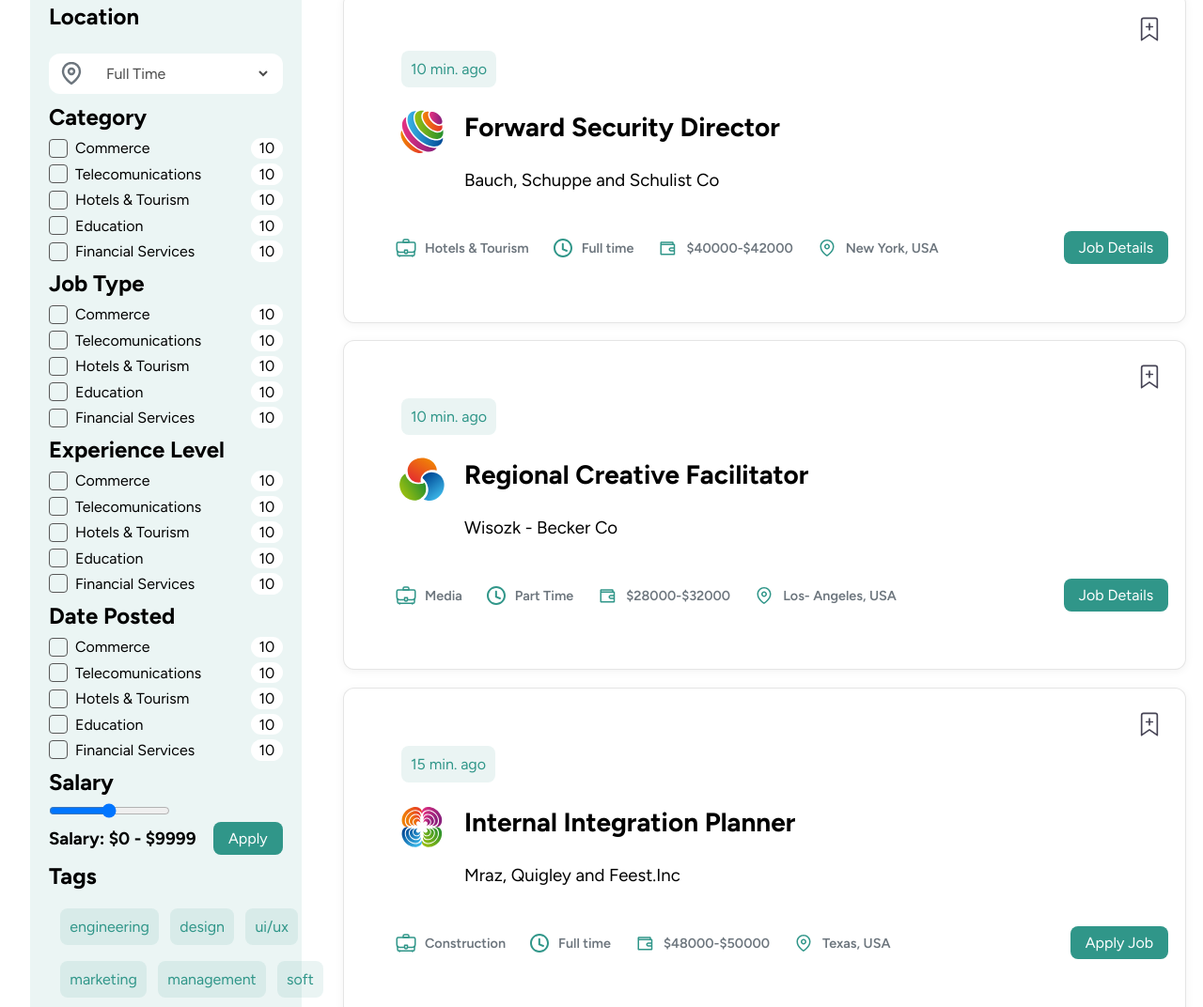
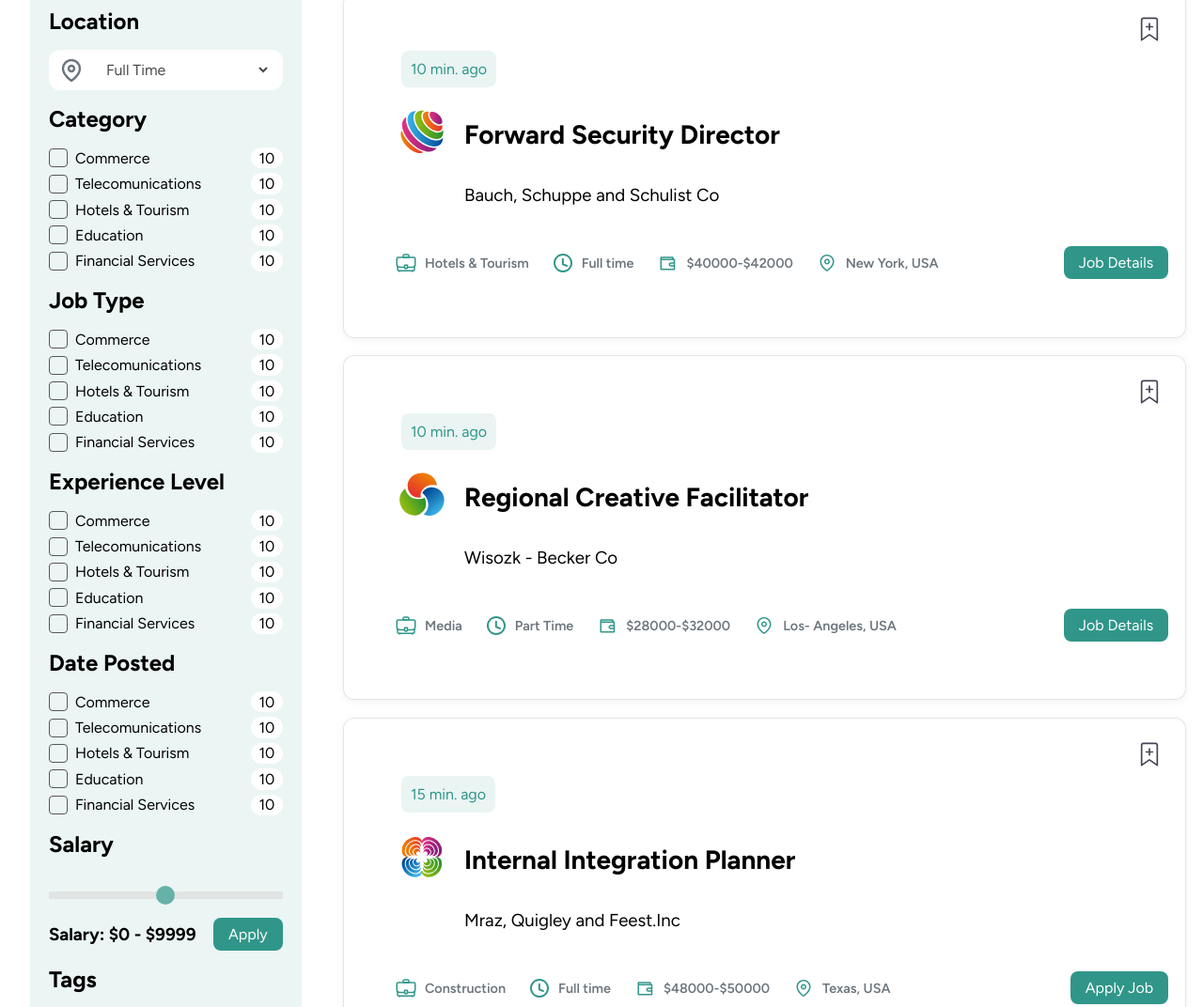
Before and after one commit to davidmosquera03/Parcial1Frontend, a plain HTML site: page jobs.html in a window 1280 px wide. Shown: the part 451-1523 px from the top of the page at 94% size. Drawn offline with Linux system fonts and the light colour scheme.

Commit message:
Update styles_Jaime.css

```diff
--- a/styles_Jaime.css
+++ b/styles_Jaime.css
@@ -795,7 +795,6 @@ a { color: inherit; }
 }
 
 .InputWithIcon {
-    margin-top: 10%;
     border-radius: 12px;
     padding-right: 12px;
     padding-left: 12px;
@@ -823,7 +822,6 @@ a { color: inherit; }
 }
 
 .DropdownWithIcon {
-    margin-top: 10%;
     border-radius: 12px;
     padding-right: 12px;
     padding-left: 12px;
@@ -1495,8 +1493,8 @@ input[type="checkbox"]:checked::after {
 }
 
 .sidebar-list h1{
-    margin-top: 0.5rem;
-    margin-bottom: 0.5rem;
+    margin-top: 1rem;
+    margin-bottom: 1rem;
 }
 
 .sidebarImage img{
@@ -1514,7 +1512,49 @@ input[type="checkbox"]:checked::after {
     outline: none;
 }
 
-
+input[type="range"].slide {
+    -webkit-appearance: none;
+    width: 100%;
+    height: 8px;
+    background: #ddd;
+    outline: none;
+    opacity: 0.7;
+    transition: opacity 0.2s;
+    margin: 20px 0;
+}
+
+
+input[type="range"].slide:hover {
+    opacity: 1;
+}
+
+input[type="range"].slide::-webkit-slider-thumb {
+    -webkit-appearance: none; /* Elimina el estilo predeterminado en navegadores WebKit */
+    appearance: none; /* Elimina el estilo predeterminado en otros navegadores */
+    width: 20px; /* Ancho del pulgar */
+    height: 20px; /* Altura del pulgar */
+    background: #309689; /* Color de fondo del pulgar */
+    cursor: pointer; /* Cambia el cursor a un puntero cuando se pasa por encima */
+    border-radius: 50%; /* Bordes redondeados */
+}
+
+/* Estilo para el pulgar del control deslizante en navegadores Mozilla */
+input[type="range"].slide::-moz-range-thumb {
+    width: 20px; /* Ancho del pulgar */
+    height: 20px; /* Altura del pulgar */
+    background: #309689; /* Color de fondo del pulgar */
+    cursor: pointer; /* Cambia el cursor a un puntero cuando se pasa por encima */
+    border-radius: 50%; /* Bordes redondeados */
+}
+
+/* Estilo para el pulgar del control deslizante en navegadores IE */
+input[type="range"].slide::-ms-thumb {
+    width: 20px; /* Ancho del pulgar */
+    height: 20px; /* Altura del pulgar */
+    background: #309689; /* Color de fondo del pulgar */
+    cursor: pointer; /* Cambia el cursor a un puntero cuando se pasa por encima */
+    border-radius: 50%; /* Bordes redondeados */
+}
 
 @media (max-width: 600px) {
 
```
